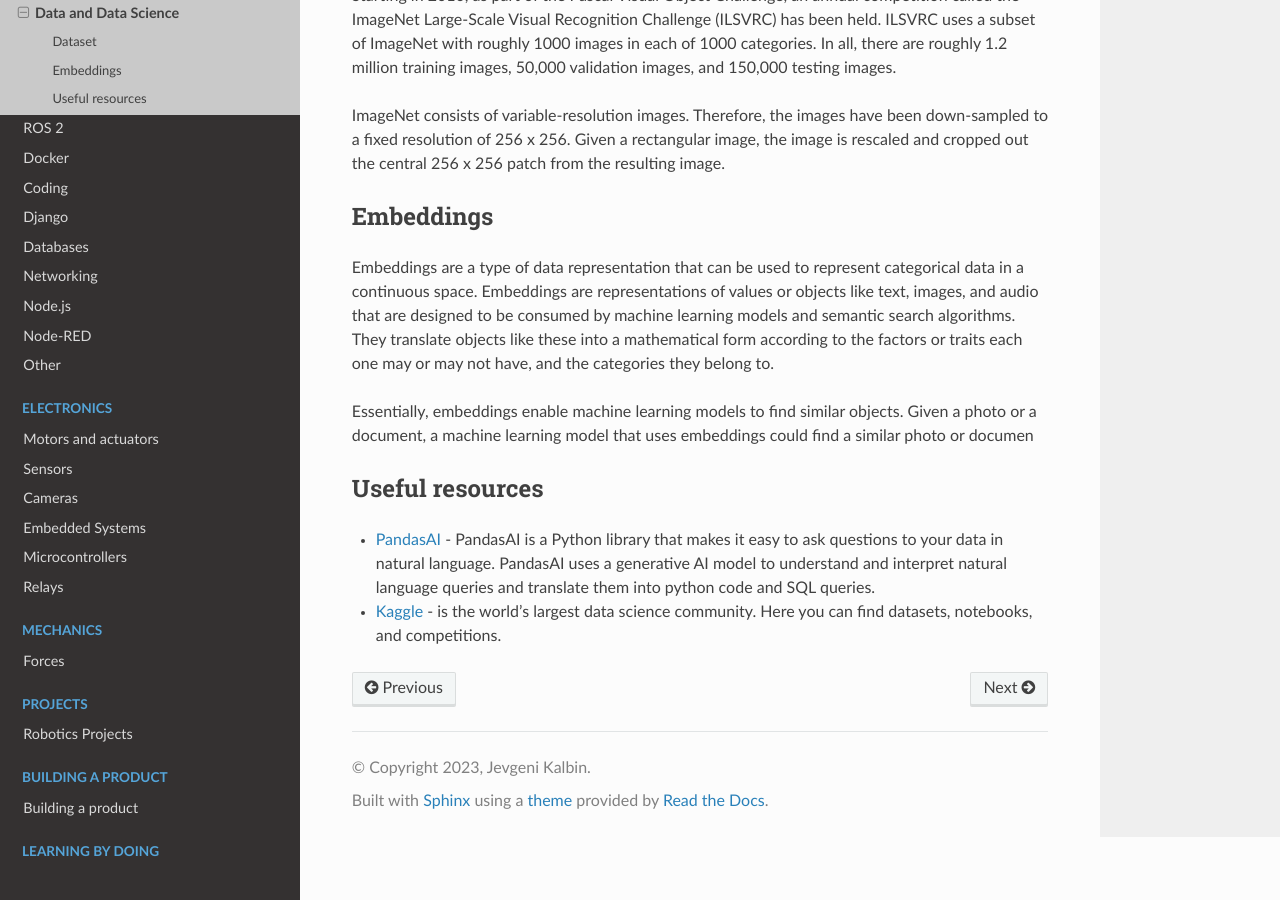
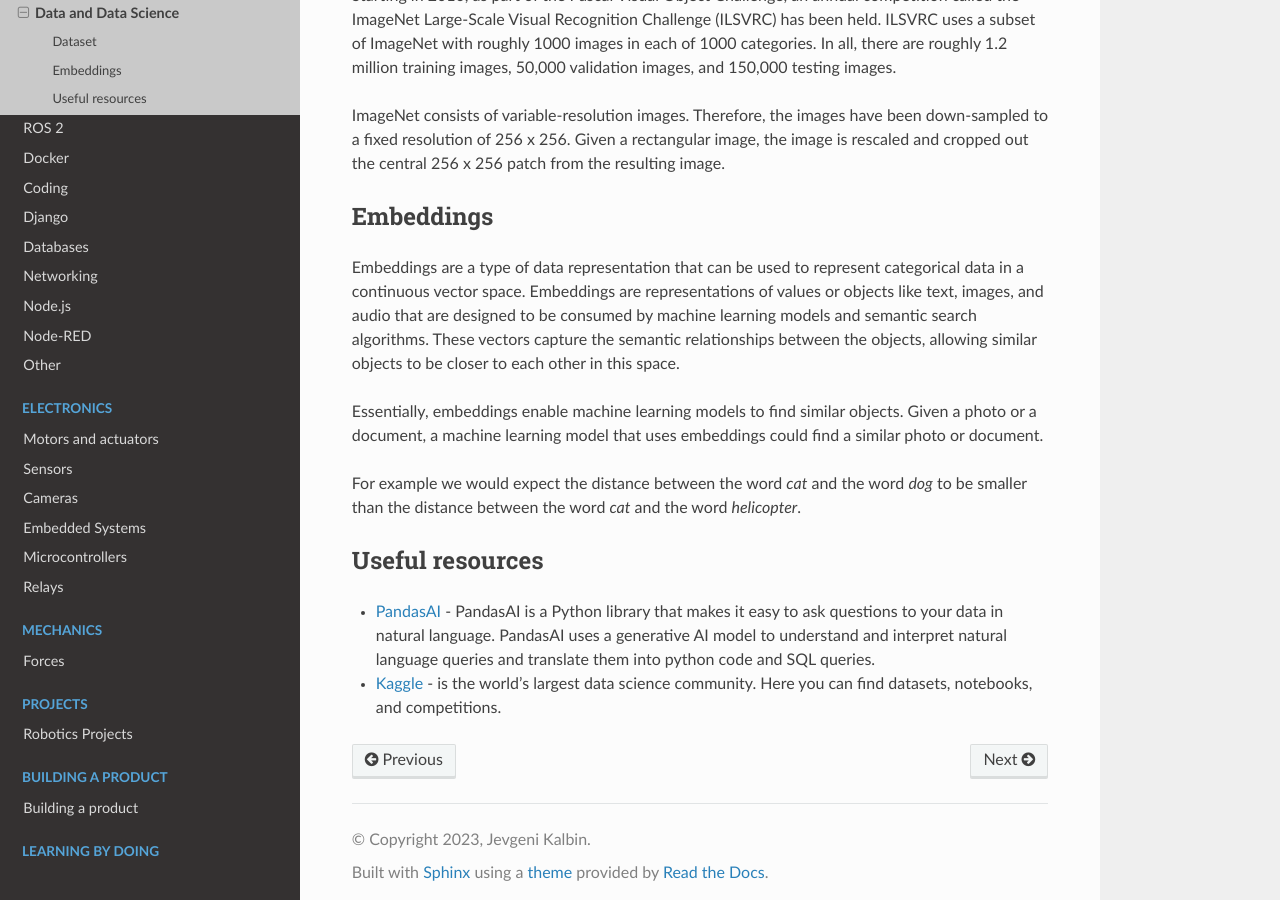
Before and after one commit to jevgenik/manuals, a Sphinx documentation site: the page built from source/files/software/ai/data_and_data_science.rst, in a window 1280 px wide and 900 px high, scrolled down 927 px. Built offline with Sphinx 7.4.7 and the Read the Docs theme 2.0.0, drawn with Linux system fonts in a browser that asks for light colours; pages that are not in the unit, such as notebooks, are missing from menus.

Commit message:
embeddings

```diff
--- a/source/files/software/ai/data_and_data_science.rst
+++ b/source/files/software/ai/data_and_data_science.rst
@@ -31,15 +31,19 @@ In all, there are roughly 1.2 million training images, 50,000 validation images,
 ImageNet consists of variable-resolution images. Therefore, the images have been down-sampled to a fixed resolution of 256 x 256.
 Given a rectangular image, the image is rescaled and cropped out the central 256 x 256 patch from the resulting image.
 
+
 Embeddings
 ==========
-Embeddings are a type of data representation that can be used to represent categorical data in a continuous space.
+Embeddings are a type of data representation that can be used to represent categorical data in a continuous vector space.
 Embeddings are representations of values or objects like text, images, and audio that are designed to be consumed by machine learning
-models and semantic search algorithms. They translate objects like these into a mathematical form according to the factors or traits
-each one may or may not have, and the categories they belong to.
+models and semantic search algorithms. These vectors capture the semantic relationships between the objects, allowing similar objects
+to be closer to each other in this space.
 
 Essentially, embeddings enable machine learning models to find similar objects. Given a photo or a document, a machine learning model that
-uses embeddings could find a similar photo or documen
+uses embeddings could find a similar photo or document.
+
+For example we would expect the distance between the word *cat* and the word *dog* to be smaller than the distance between
+the word *cat* and the word *helicopter*.
 
 
 Useful resources
```
